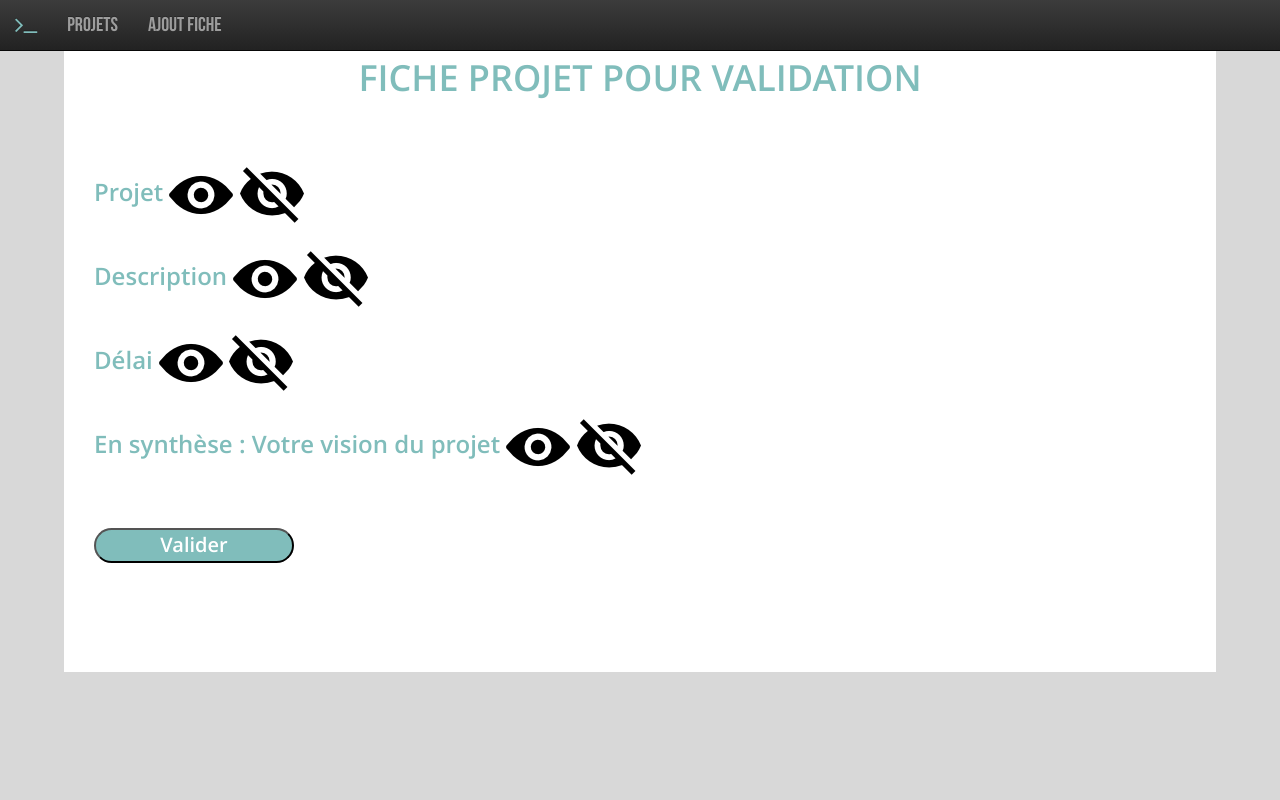
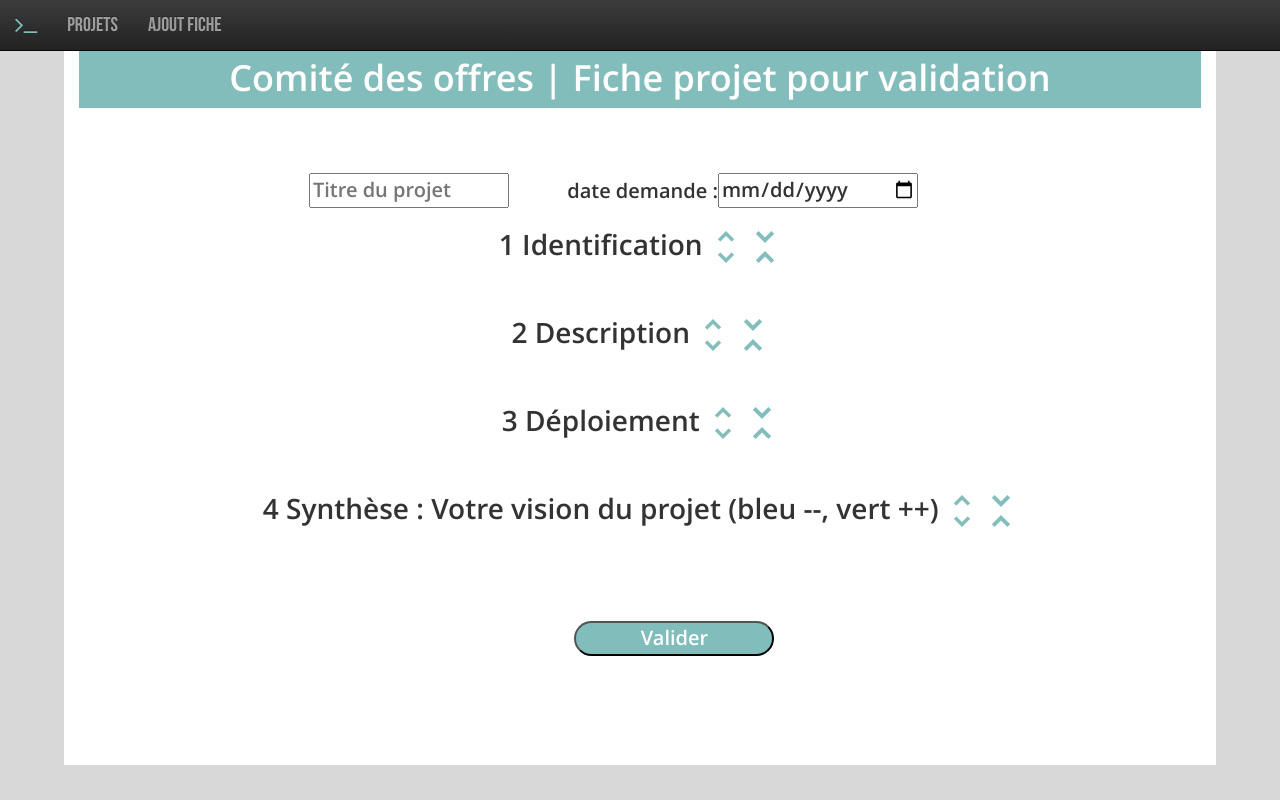
Before and after one commit to KamLan/GestionFichesProjet, a PHP site: page /projects.php in a window 1280 px wide. Run offline with PHP 8.4, Linux system fonts and the light colour scheme; some libraries are stand-ins or nearby versions.

Commit message:
Css setup for the Project Page

```diff
--- a/css/Mystyle.css
+++ b/css/Mystyle.css
@@ -77,6 +77,14 @@
 
 /* PROJECT */
 
+  .projects-main .main{
+    background-color: #82BDBB;
+  }
+
+  .projects-main h1 strong{
+    color: white
+  }
+
   .container form{
     margin-top: 5%;
     margin-bottom: 10%;
@@ -87,10 +95,78 @@
     width: 200px;
   }
 
+  div.projects h2{
+    margin-top: 3%;
+  }
+
+  .blockform{
+    margin-bottom: 5%;
+  }
+
+  .blockform div textarea{
+    width: 100%;
+  }
+
+  form h2{
+    margin-bottom: 5%;
+  }
+
   .submit{
     background-color: #80BDBB;
     color: white;
     border-radius: 20px;
+  }
+
+  div.centerit{
+    text-align: center;
+    margin-bottom: 2%;
+  }
+
+  div.centerit input{
+    margin-right: 5%;
+  }
+
+  input.submit{
+    margin-left: 44%;
+  }
+
+  div form h3{
+    text-align: center;
+  }
+
+  div form h3 input{
+    margin-left: 20%;
+  }
+
+  input.pilote{
+    margin-left: 15%;
+  }
+
+  form input.radiocheck{
+    width: 20px;
+  }
+
+  .mainotation{
+    margin-left: 10%
+  }
+
+  div.mainotation img{
+    width: 20px;
+  }
+
+  div.notation img{
+    width:20px;
+  }
+
+  .motivation{
+    margin-top: 8%;
+    text-align: center;
+    margin-left: 25%;
+  }
+
+  input[type='radio']{
+    background-color:black;
+    color:black;
   }
 
   /* MOBILE */
@@ -112,4 +188,10 @@
     .container form{
       margin-left: 20%;
     }
+    input.submit{
+      margin-left: 0%;
+    }
+    .mainotation{
+      margin-left: 0%;
+    }
   }
--- a/header.php
+++ b/header.php
@@ -13,7 +13,6 @@
     <script src="https://maxcdn.bootstrapcdn.com/bootstrap/3.3.7/js/bootstrap.min.js" integrity="sha384-Tc5IQib027qvyjSMfHjOMaLkfuWVxZxUPnCJA7l2mCWNIpG9mGCD8wGNIcPD7Txa" crossorigin="anonymous"></script>
     <link rel="stylesheet" href="css/Mystyle.css">
     <link rel="stylesheet" href="css/font-awesome.min.css">
-    <script src="js/es6-promise.auto.min.js"></script>
     <script src="js/sweetalert2.min.js"></script>
     <link rel="stylesheet" href="css/sweetalert2.css">
     <script src="js/parallax.js"></script>
--- a/projects.php
+++ b/projects.php
@@ -2,37 +2,47 @@
   include 'header.php';
  ?>
 
-  <div class="container">
-    <div class="col-md-12">
+  <div class="container projects-main">
+    <div class="col-md-12 main">
       <h1>
         <strong>
-          FICHE PROJET POUR VALIDATION
+          Comité des offres | Fiche projet pour validation
         </strong>
       </h1>
     </div>
-    <div class="col-md-12">
+    <div class="col-md-12 projects">
       <form class="" name="formulaire" action="inserttask.php" method="post">
-        <h3>
-          Projet
+        <div class="col-md-12 centerit">
+          <input type="text" name="titre_proj" placeholder="Titre du projet" value="">
+          date demande :<input type="date" name="date_proj" value="">
+        </div>
+        <h2>
+          1 Identification
           <img src="img/eye.png" alt="" id="affiche" />
           <img src="img/eyenone.png" alt="" id="cache" />
+        </h2>
+        <div class="col-md-12 blockform" id="1">
+          <h3>
+            Personne en charge du projet et de son implémentation
           </h3>
-        <div class="" id="1">
-          <input type="text" name="titre_proj" placeholder="Titre projet" value=""> <br>
-          date demande :<input type="date" name="date_proj" value="">
-          <h3>
-            Pilote de l'action
-          </h3>
-          <input type="text" name="nom_pil" placeholder="Nom" value=""> <br>
-          <input type="email" name="email_pil" placeholder="Email" value=""> <br>
-          <input type="text" name="tel_pil" placeholder="Tel Protable" value=""> <br>
-          <input type="text" name="soc_pil" placeholder="Societe" value=""> <br>
+          <input type="text" name="nom_pil" placeholder="Nom" value="" class="pilote">
+          <input type="email" name="email_pil" placeholder="Email" value="">
+          <input type="text" name="tel_pil" placeholder="Tel Portable" value="">
+          <input type="text" name="soc_pil" placeholder="Societe" value="">
+          <div class="col-md-6">
+            <div class="col-md-6">
               <h3>
                 Priorité stratégique
               </h3>
-          <input type="checkbox" name="couv_emp" value=""> Couvrir toutes les formes d'emploi
-          <input type="checkbox" name="acc_transf" value=""> Accompagner la transformation des compétences
-          <input type="checkbox" name="new_digit" value=""> Proposer de nouvelles solutions digitales
+            </div>
+            <div class="col-md-6">
+              <input type="checkbox" name="couv_emp" value="" class="radiocheck"> Couvrir toutes les formes d'emploi <br>
+              <input type="checkbox" name="acc_transf" value="" class="radiocheck"> Accompagner la transformation des compétences <br>
+              <input type="checkbox" name="new_digit" value="" class="radiocheck"> Proposer de nouvelles solutions digitales
+            </div>
+          </div>
+          <div class="col-md-6">
+            <div class="col-md-12">
               <h3>
                 Entité / Societé
               </h3>
@@ -42,126 +52,186 @@
               </h3>
               <input type="text" name="name_mem" placeholder="nom" value="">
             </div>
-        <h3>
-          Description
+          </div>
+        </div>
+        <h2>
+          2 Description
           <img src="img/eye.png" alt="" id="affiche2" />
           <img src="img/eyenone.png" alt="" id="cache2" />
-        </h3>
-        <div class="" id="2">
+        </h2>
+        <div class="col-md-12 blockform" id="2">
+          <div class="col-md-4">
             <textarea name="contexte_proj" rows="8" cols="40" placeholder="Pourquoi ce projet ? Comment est-il né ?"></textarea> <br>
             <textarea name="descri_proj" rows="8" cols="40" placeholder="Décrire l'action / le projet - ce qui doit être fait"></textarea> <br>
             <textarea name="obj_proj" rows="8" cols="40" placeholder="indiquer les objectif visés - quoi, combien, pour quand"></textarea><br><br>
-          Ciblage entreprise : <select class="" name="cibl_ent">
+          </div>
+          <div class="col-md-4">
+            Ciblage entreprise :<br> <select class="" name="cibl_ent">
               <option> Small
               <option> Medium
               <option> Large
-          </select>
-          Ciblage candidats : <select class="" name="cibl_cand">
+            </select> <br><br>
+            Ciblage candidats :<br> <select class="" name="cibl_cand">
               <option> General Staffing
               <option> Professional Staffing
               <option> Tous profils
-          </select>
-          Ciblage interlocuteurs clients : <select class="" name="cibl_cli">
+            </select> <br><br>
+            Ciblage interlocuteurs clients : <br><select class="" name="cibl_cli">
               <option> DRH
               <option> Acheteurs
               <option> Finance
               <option> Producteurs
               <option> Autres
             </select> <br><br>
+          </div>
+          <div class="col-md-4">
             <textarea name="benef_proj" rows="8" cols="40" placeholder="Descriptif qualitatif des bénéfices attendus, retombées, ..."></textarea> <br>
             <textarea name="gain_proj" rows="8" cols="40" placeholder="Gains chiffrés attendus si quantifiables, hains qualitatifs explicités - Indicateurs objectif de suivi proposés (obligatoire) et comment les suivre (outil)"></textarea> <br>
             <textarea name="perim_proj" rows="8" cols="40" placeholder="Quelles sont les entités / directions concernées par l'action ou le projet"></textarea> <br>
           </div>
-        <h3>
-          Délai
+        </div>
+        <h2>
+          3 Déploiement
           <img src="img/eye.png" alt="" id="affiche3" />
           <img src="img/eyenone.png" alt="" id="cache3" />
+        </h2>
+        <div class="col-md-12 blockform" id="3">
+          <div class="col-md-4">
+            <h3>
+              Date envisagée de mise à disposition
             </h3>
-        <div class="" id="3">
-          date mise à disposition pour déploiement<input type="date" name="date_dispodeploi" value="">
+            <input type="date" name="date_dispodeploi" value="">
+          </div>
+          <div class="col-md-4">
             <h3>
               Facteurs clés de succès
             </h3>
             <textarea name="facteur_succ" rows="8" cols="40" placeholder="Qu'est-ce qui vous paraît incontournable dans le déploiement pour la réussite du projet ?"></textarea>
+          </div>
+          <div class="col-md-4">
             <h3>
               Porteurs de l'offre
             </h3>
             <textarea name="port_offre" rows="8" cols="40" placeholder="Qui va porter cette offre au sein de nos réseaux - identifier les fonctions clés"></textarea>
+          </div>
+          <div class="col-md-4">
             <h3>
               Canal de déploiement
             </h3>
             Ligne managériale <br>
-          <input type="radio" name="lm" value="oui">Oui
-          <input type="radio" name="lm" value="non">Non <br>
+            <input type="radio" name="lm" value="oui" class="radiocheck">Oui
+            <input type="radio" name="lm" value="non" class="radiocheck">Non <br>
             Pédagogie en réunion de zone <br>
-          <input type="radio" name="Peda" value="oui">Oui
-          <input type="radio" name="Peda" value="non">Non <br>
+            <input type="radio" name="Peda" value="oui" class="radiocheck">Oui
+            <input type="radio" name="Peda" value="non" class="radiocheck">Non <br>
             Rituel existant pour lancer le projet <br>
-          <input type="radio" name="Rituel" value="oui" id="affichetext1">Oui <br>
+            <input type="radio" name="Rituel" value="oui" id="affichetext1" class="radiocheck">Oui
+            <input type="radio" name="Rituel" value="non" id="affichetext2" class="radiocheck">Non <br>
             <textarea name="R_y_text" rows="8" cols="40" placeholder="Préciser (ex: réunions DZ, calls hebdo, autre, ...)" id="5"></textarea> <br>
-          <input type="radio" name="Rituel" value="non" id="affichetext2">Non <br>
             <textarea name="R_n_text" rows="8" cols="40" placeholder="Pourquoi ?" id="6"></textarea> <br>
+          </div>
+          <div class="col-md-4">
             <h3>
               Professionalisation
             </h3>
             Appropriation à prévoir <br>
-          <input type="radio" name="Aprop" value="oui" id="affichetext3">Oui
-          <input type="radio" name="Aprop" value="préconisé" id="affichetext4">Préconisé
-          <input type="radio" name="Aprop" value="non" id="cachertext3">Non <br><br>
+            <input type="radio" name="Aprop" value="oui" id="affichetext3" class="radiocheck">Oui
+            <input type="radio" name="Aprop" value="préconisé" id="affichetext4" class="radiocheck">Préconisé
+            <input type="radio" name="Aprop" value="non" id="cachertext3" class="radiocheck">Non <br><br>
             <textarea name="A_ym_text" rows="8" cols="40" placeholder="Préciser le mode d'appropriation" id="7"></textarea> <br>
             <textarea name="rel_prof" rows="8" cols="40" Placeholder="Préciser (ex: RESZ, RVZ, Ingénieurs formation, ...)"></textarea>
+          </div>
+          <div class="col-md-4">
             <h3>
               Diffusion des supports
             </h3>
             Essentiel <br>
-          <input type="radio" name="Ess" value="oui">Oui
-          <input type="radio" name="Ess" value="non">Non <br>
+            <input type="radio" name="Ess" value="oui" class="radiocheck">Oui
+            <input type="radio" name="Ess" value="non" class="radiocheck">Non <br>
             Intranet BU <br>
-          <input type="radio" name="Intra" value="oui">Oui
-          <input type="radio" name="Intra" value="non">Non <br>
+            <input type="radio" name="Intra" value="oui" class="radiocheck">Oui
+            <input type="radio" name="Intra" value="non" class="radiocheck">Non <br>
             Digital <br>
-          <input type="checkbox" name="dig_si" value="">Site internet BU
-          <input type="checkbox" name="dig_rs" value="">Réseaux sociaux BU <br>
+            <input type="checkbox" name="dig_si" value="" class="radiocheck">Site internet BU
+            <input type="checkbox" name="dig_rs" value="" class="radiocheck" class="radiocheck">Réseaux sociaux BU <br>
             Autre <br>
             <textarea name="autre_diff" rows="8" cols="40" placeholder="Préciser"></textarea>
           </div>
-        <h3>
-          En synthèse : Votre vision du projet
+        </div>
+        <h2>
+          4 Synthèse : Votre vision du projet (bleu --, vert ++)
           <img src="img/eye.png" alt="" id="affiche4" />
           <img src="img/eyenone.png" alt="" id="cache4" />
-        </h3>
-        <div class="" id="4">
-          Effort d'implémentation
-          <input type="radio" name="eff" value="1">
-          <input type="radio" name="eff" value="2">
-          <input type="radio" name="eff" value="3">
-          <input type="radio" name="eff" value="4">
-          <input type="radio" name="eff" value="5"> <br>
-          Différencation vs concurrence
-          <input type="radio" name="diff" value="1">
-          <input type="radio" name="diff" value="2">
-          <input type="radio" name="diff" value="3">
-          <input type="radio" name="diff" value="4">
-          <input type="radio" name="diff" value="5"> <br>
-          Temps nécessaire déploiement
-          <input type="radio" name="time" value="1">
-          <input type="radio" name="time" value="2">
-          <input type="radio" name="time" value="3">
-          <input type="radio" name="time" value="4">
-          <input type="radio" name="time" value="5"> <br>
-          Facilité de mesure d'impact
-          <input type="radio" name="fac" value="1">
-          <input type="radio" name="fac" value="2">
-          <input type="radio" name="fac" value="3">
-          <input type="radio" name="fac" value="4">
-          <input type="radio" name="fac" value="5"> <br>
-          Création de valeur / impact business
-          <input type="radio" name="crea" value="1">
-          <input type="radio" name="crea" value="2">
-          <input type="radio" name="crea" value="3">
-          <input type="radio" name="crea" value="4">
-          <input type="radio" name="crea" value="5"> <br> <br>
+        </h2>
+        <div class="col-md-12 blockform" id="4">
+          <div class="col-md-2 mainotation">
+            Effort d'implémentation <br>
+            <img src="img\level1.png" alt="" />
+            <img src="img\level2.png" alt="" />
+            <img src="img\level3.png" alt="" />
+            <img src="img\level4.png" alt="" />
+            <img src="img\level5.png" alt="" />
+            <!-- <input type="radio" name="eff" value="1" class="radiocheck">
+            <input type="radio" name="eff" value="2" class="radiocheck">
+            <input type="radio" name="eff" value="3" class="radiocheck">
+            <input type="radio" name="eff" value="4" class="radiocheck">
+            <input type="radio" name="eff" value="5" class="radiocheck"> <br> -->
+          </div>
+          <div class="col-md-2 notation">
+            Différencation vs concurrence <br>
+            <img src="img\level1.png" alt="" />
+            <img src="img\level2.png" alt="" />
+            <img src="img\level3.png" alt="" />
+            <img src="img\level4.png" alt="" />
+            <img src="img\level5.png" alt="" />
+            <!-- <input type="radio" name="diff" value="1" class="radiocheck">
+            <input type="radio" name="diff" value="2" class="radiocheck">
+            <input type="radio" name="diff" value="3" class="radiocheck">
+            <input type="radio" name="diff" value="4" class="radiocheck">
+            <input type="radio" name="diff" value="5" class="radiocheck"> <br> -->
+          </div>
+          <div class="col-md-2 notation">
+            Temps nécessaire déploiement <br>
+            <img src="img\level1.png" alt="" />
+            <img src="img\level2.png" alt="" />
+            <img src="img\level3.png" alt="" />
+            <img src="img\level4.png" alt="" />
+            <img src="img\level5.png" alt="" />
+            <!-- <input type="radio" name="time" value="1" class="radiocheck">
+            <input type="radio" name="time" value="2" class="radiocheck">
+            <input type="radio" name="time" value="3" class="radiocheck">
+            <input type="radio" name="time" value="4" class="radiocheck">
+            <input type="radio" name="time" value="5" class="radiocheck"> <br> -->
+          </div>
+          <div class="col-md-2 notation">
+            Facilité de mesure d'impact <br>
+            <img src="img\level1.png" alt="" />
+            <img src="img\level2.png" alt="" />
+            <img src="img\level3.png" alt="" />
+            <img src="img\level4.png" alt="" />
+            <img src="img\level5.png" alt="" />
+            <!-- <input type="radio" name="fac" value="1" class="radiocheck">
+            <input type="radio" name="fac" value="2" class="radiocheck">
+            <input type="radio" name="fac" value="3" class="radiocheck">
+            <input type="radio" name="fac" value="4" class="radiocheck">
+            <input type="radio" name="fac" value="5" class="radiocheck"> <br> -->
+          </div>
+          <div class="col-md-2 notation">
+            Création de valeur / impact business <br>
+            <img src="img\level1.png" alt="" />
+            <img src="img\level2.png" alt="" />
+            <img src="img\level3.png" alt="" />
+            <img src="img\level4.png" alt="" />
+            <img src="img\level5.png" alt="" />
+            <!-- <input type="radio" name="crea" value="1" class="radiocheck">
+            <input type="radio" name="crea" value="2" class="radiocheck">
+            <input type="radio" name="crea" value="3" class="radiocheck">
+            <input type="radio" name="crea" value="4" class="radiocheck">
+            <input type="radio" name="crea" value="5" class="radiocheck"> <br> <br> -->
+          </div>
+          <div class="col-md-6 motivation">
               <textarea name="motiv_perso" rows="8" cols="40" placeholder="Pourquoi vous y tenez - vos motivations à mener à bien ce projet personnellement"></textarea> <br>
+          </div>
         </div> <br>
         <input type="button" name="name" value="Valider" class="submit" onclick="Verif_form(this.form)">
       </form>
```
Also changed, not shown: img/eye.png, img/eyenone.png, img/level1.png (added), img/level2.png (added), img/level3.png (added), img/level4.png (added), img/level5.png (added). Lines whose indentation alone changed are shown as unchanged.
